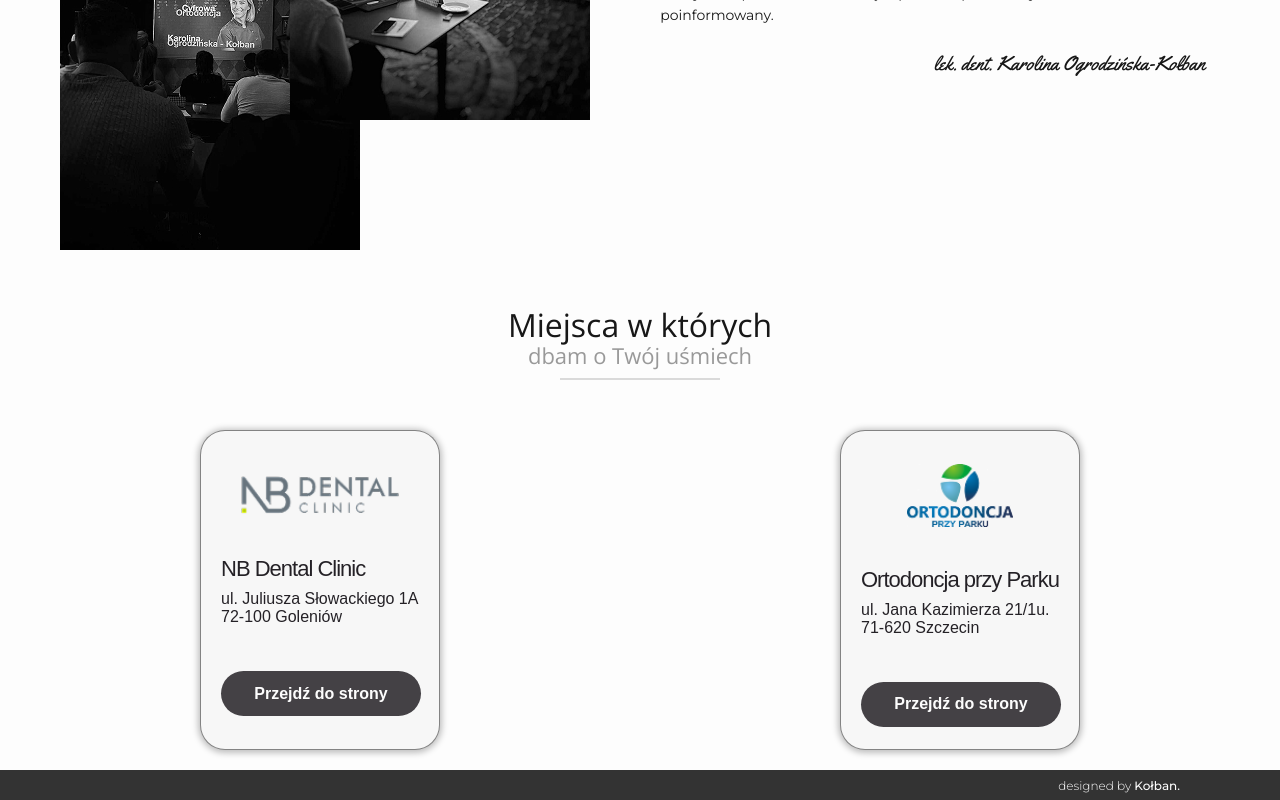
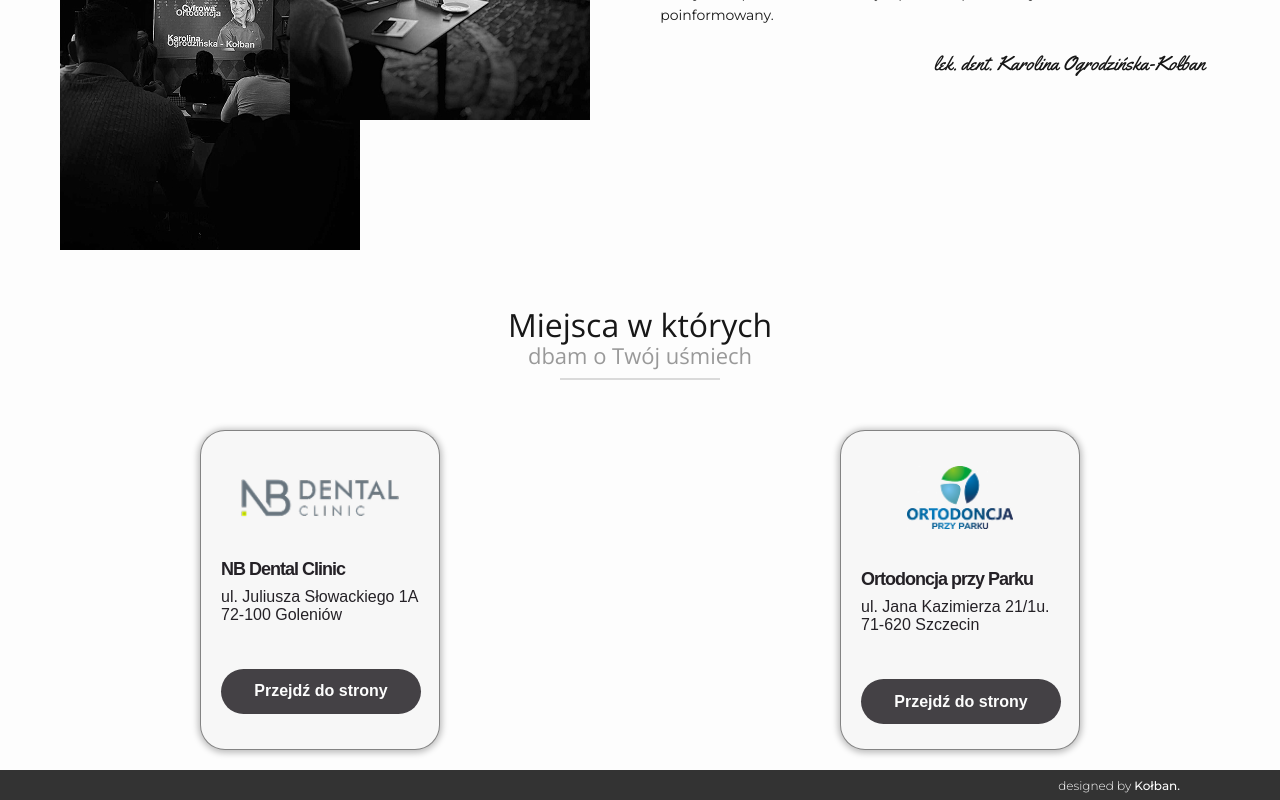
Before and after one commit to MichalKolban/ortoogrodzinska, a Next.js app: page / in a window 1280 px wide. Shown: the part 1366-2166 px from the top of the page. Built offline with nearby package versions, Linux system fonts and the light colour scheme.

Commit message:
ortoogrodzinska ver 0.1.4 new design

```diff
--- a/src/components/Card/Card.module.scss
+++ b/src/components/Card/Card.module.scss
@@ -19,10 +19,10 @@
 }
 
 .companyName {
-  font-size: 22px;
+  font-size: 18px;
   color: #242126;
   letter-spacing: -1px;
-  font-weight: 500;
+  font-weight: 600;
   margin-top: 40px;
 }
 .companyAdress {
```
